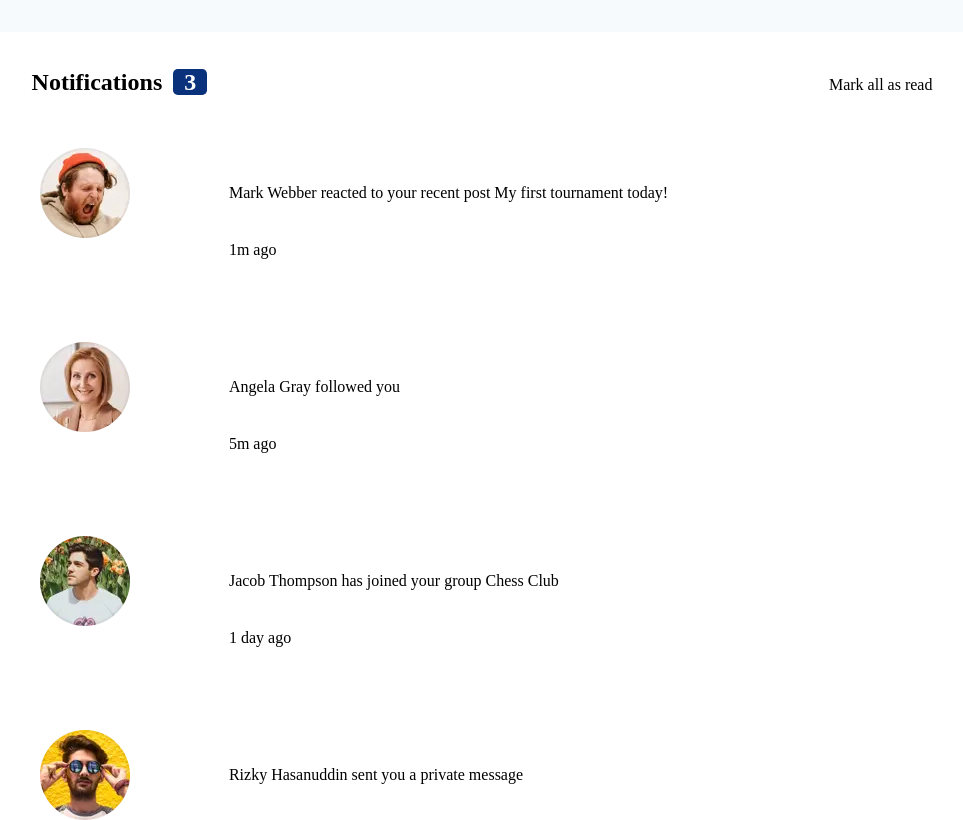
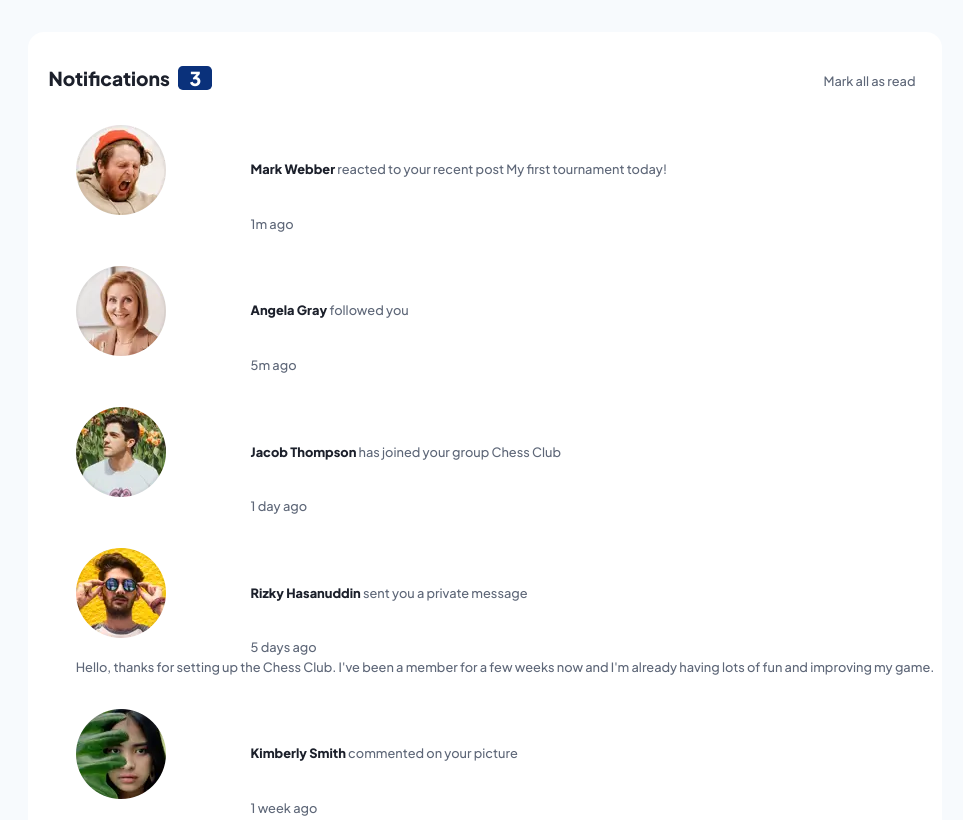
Before and after one commit to sclingan/notifications-page, a React (Vite) app: page / in a window 1280 px wide. Shown: the top 820 px of the page, without its empty margins (155-1118 px from the left). Built offline with nearby package versions, Linux system fonts and the light colour scheme.

Commit message:
Fixing font size and general spacing issues

```diff
--- a/src/App.css
+++ b/src/App.css
@@ -58,15 +58,22 @@ p, h1, h2, h3, h4, h5, h6 {
   --fw-800: 800;
 }
 
+@font-face {
+  font-family: 'Plus Jakarta Sans';
+  src: url('../public/fonts/PlusJakartaSans-VariableFont_wght.ttf');
+}
+
 body {
   background-color: var(--neutral-light-greyish-blue);
   font-family: var(--font-family);
-  font-size: var(--font-size);
+  /* font-size: var(--font-size); */
+  font-size: 0.8rem;
   font-weight: var(--fw-500);
+  color: var(--nueutral-dark-grayish-blue);
   display: flex;
   flex-direction: column;
   align-items: center;
-  margin-inline: 1rem;
+  margin-inline: 0.5rem;
   margin-block: 2rem;
 }
 
@@ -74,7 +81,7 @@ main {
   border-radius: 1rem;
   background-color: var(--neutral-white);
   padding-block: 2rem;
-  padding-inline: 1rem;
+  padding-inline: 0.5rem;
 }
 
 header {
@@ -83,12 +90,13 @@ header {
   gap: 1rem;
   align-items: baseline;
   justify-content: space-between;
-  flex-wrap: nowrap;
-  padding-inline: 2rem;
+  padding-inline: 0.8rem;
 }
 
-section {
-  background-color: var(--neutral-white);/*placeholder value*/
+h2 {
+  font-size: 1.2rem;
+  font-weight: var(--fw-800);
+  color: var(--neutral-dark-blue);
 }
 
 ol {
@@ -96,17 +104,12 @@ ol {
 }
 
 li {
-  /* display: flex; */
-  /* flex-direction: row; */
-  /* gap: 2rem; */
-  /* flex-wrap: wrap; */
   display: grid;
   grid-template-columns: 20% auto;
   align-items: center;
   column-gap: 0.2rem;
-  padding-block: 2rem;
   border-radius: 1rem;
-  margin-block: 1rem;
+  margin-block: 2rem;
 }
 
 .post {
@@ -121,9 +124,15 @@ li {
   grid-column: 1/3;
 }
 
+.user-name {
+  font-weight: var(--fw-800);
+  color: var(--neutral-dark-blue);
+}
+
 button {
   border: none;
   background-color: transparent;
+  color: var(--nueutral-dark-grayish-blue);
   cursor: pointer;
 }
 
--- a/src/section.tsx
+++ b/src/section.tsx
@@ -13,25 +13,25 @@ function Section() {
          <ol>
              <li>
               <img src={mark} alt=""></img>
-              <p className='post'>Mark Webber reacted to your recent post My first tournament today!</p>
+              <p className='post'><span className='user-name'>Mark Webber</span> reacted to your recent post My first tournament today!</p>
                  <p className='post-time'>1m ago</p>
              </li>
 
              <li>
               <img src={angela} alt=""></img>
-              <p className='post'>Angela Gray followed you</p>
+              <p className='post'><span className='user-name'>Angela Gray</span> followed you</p>
                  <p className='post-time'>5m ago</p>
              </li>
 
              <li>
               <img src={jacob} alt=""></img>
-              <p className='post'>Jacob Thompson has joined your group Chess Club</p>
+              <p className='post'><span className='user-name'>Jacob Thompson</span> has joined your group Chess Club</p>
                  <p className='post-time'>1 day ago</p>
              </li>
 
              <li>
               <img src={rizky} alt=""></img>
-              <p className='post'>Rizky Hasanuddin sent you a private message</p>
+              <p className='post'><span className='user-name'>Rizky Hasanuddin</span> sent you a private message</p>
                  <p className='post-time'>5 days ago</p>
               <p className='post-comments'>Hello, thanks for setting up the Chess Club. I've been a member for a few weeks now and
                 I'm already having lots of fun and improving my game.</p>
@@ -39,19 +39,19 @@ function Section() {
 
              <li>
               <img src={kimberly} alt=""></img>
-              <p className='post'>Kimberly Smith commented on your picture</p>
+              <p className='post'><span className='user-name'>Kimberly Smith</span> commented on your picture</p>
                  <p className='post-time'>1 week ago</p>
              </li>
 
              <li>
               <img src={nathan} alt=""></img>
-              <p className='post'>Nathan Peterson reacted to your recent post 5 end-game strategies to increase your win rate</p>
+              <p className='post'><span className='user-name'>Nathan Peterson</span> reacted to your recent post 5 end-game strategies to increase your win rate</p>
                  <p className='post-time'>2 weeks ago</p>
               </li>
 
              <li>
               <img src={anna} alt=""></img>
-              <p className='post'>Anna Kim left the group Chess Club</p>
+              <p className='post'><span className='user-name'>Anna Kim</span> left the group Chess Club</p>
                  <p className='post-time'>2 weeks ago</p>
              </li>
          </ol>
```
